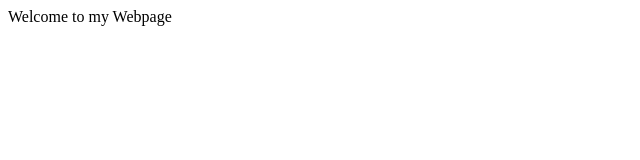
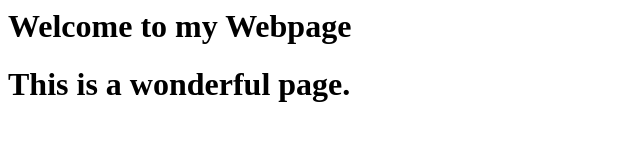
Before and after one commit to DaRainFlavor/darainflavor.github.io, a plain HTML site: page index.html in a window 1280 px wide. Shown: the whole page, without its empty margins (0-640 px from the left). Drawn offline with Linux system fonts and the light colour scheme.

Commit message:
Added a wonderful paragraph.

```diff
--- a/index.html
+++ b/index.html
@@ -3,6 +3,7 @@
     <title>My Webpage</title>
   </head>
   <body>
-    Welcome to my Webpage
+    <h1>Welcome to my Webpage</h1>
+    <h1>This is a wonderful page.</h1>
   </body>
 </html>
```
